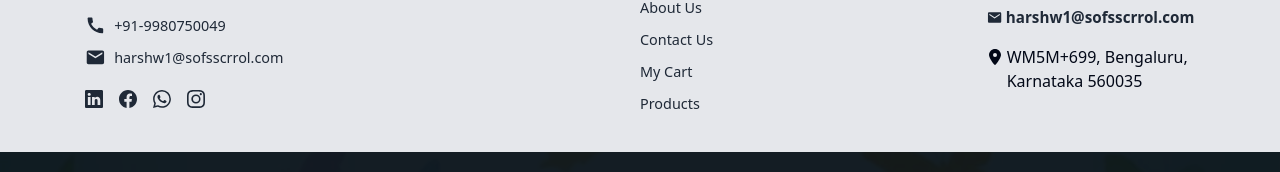
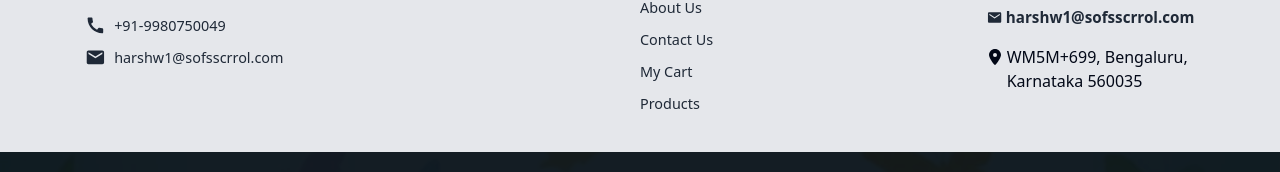
Before and after one commit to DiamondOre-Consulting/Sof-Scroll-Website, a React (Vite) app: page /product/1 in a window 1280 px wide. Shown: the part 336-508 px from the top of the page. Built offline with nearby package versions, Linux system fonts and the light colour scheme; a web font is replaced by a local one.

Commit message:
update data

```diff
--- a/src/Components/Footer.jsx
+++ b/src/Components/Footer.jsx
@@ -69,13 +69,13 @@ const Footer = () => {
                     </li>
                   </ul>
                 </div>
-                <div className='flex gap-4 mt-4'>
+                {/* <div className='flex gap-4 mt-4'>
                   <a href={''} className='text-[18px]'><BsLinkedin /></a>
                   <Link to={''} target='_blank' className='text-[18px]'><BsFacebook /></Link>
                   <Link to={`https://wa.me/${''}?text=Hello`} target='_blank' className='text-[18px]'><BsWhatsapp /></Link>
                   <Link to={''} target='_blank' className='text-[18px]'><BsInstagram /></Link>
-                  {/* <a href="" className='text-[18px]'><BsTwitter /></a> */}
-                </div>
+
+                </div> */}
               </div>
             </div>
 
--- a/src/Components/PopularCategory.jsx
+++ b/src/Components/PopularCategory.jsx
@@ -27,9 +27,11 @@ const PopularCategory = () => {
         start: "center center",
         end: `${blockHeight * 5} top`,
         scrub: true,
-        markers: true,
+        markers: false,
       },
     });
+
+    console.log("fixed")
 
     tl.from(".card-container", {
       y: () => blockHeight / 2,
```
